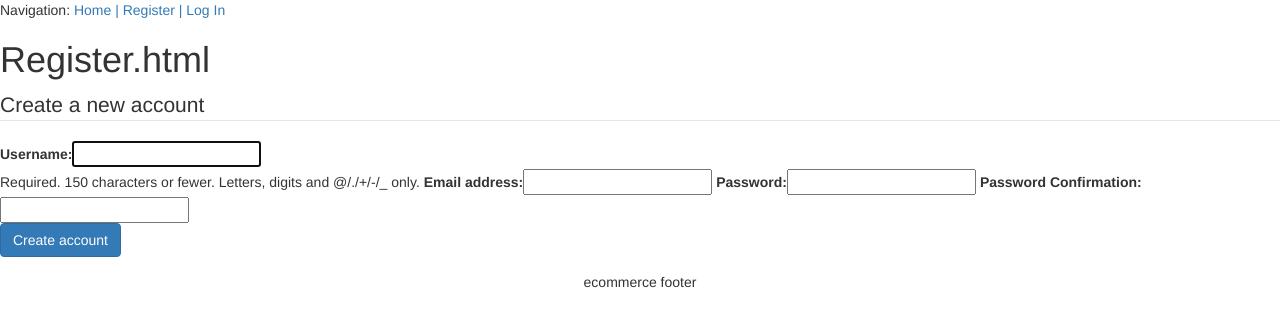
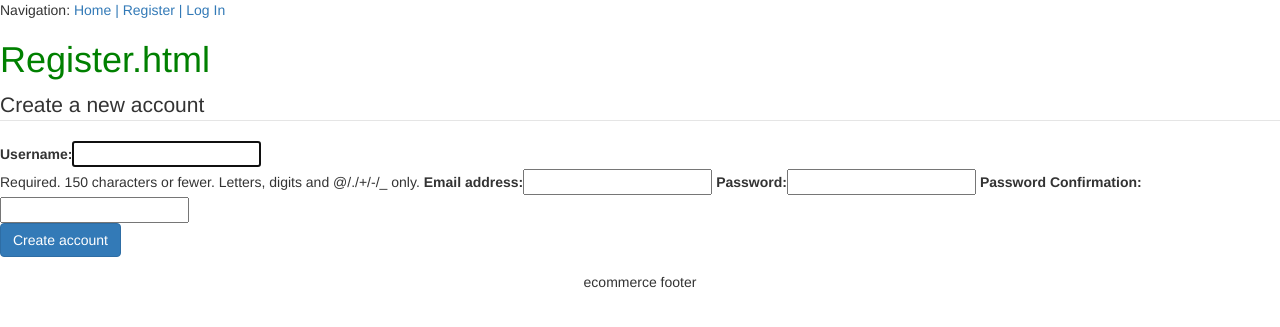
Before and after one commit to saigonro/ecommerce-django, a Django app: page /accounts/register/ in a window 1280 px wide. Shown: the top 327 px of the page. Run offline with Django 3.2, Linux system fonts and the light colour scheme; some libraries are stand-ins or nearby versions.

Commit message:
added static folder

```diff
--- /dev/null
+++ b/home/static/home/style.css
@@ -0,0 +1,3 @@
+h1 {
+    color: green;
+}
--- a/home/templates/home/base.html
+++ b/home/templates/home/base.html
@@ -10,6 +10,7 @@
     {% block styles %}
     <link rel="stylesheet" href="https://maxcdn.bootstrapcdn.com/font-awesome/4.7.0/css/font-awesome.min.css" type="text/css" />
     <link rel="stylesheet" href="https://cdnjs.cloudflare.com/ajax/libs/bootswatch/3.3.7/cerulean/bootstrap.min.css">
+    <link rel="stylesheet" href="{% static 'home/style.css' %}">
     {% endblock styles %}
 
     <script src="https://cdnjs.cloudflare.com/ajax/libs/jquery/3.2.1/jquery.min.js"></script>
```
